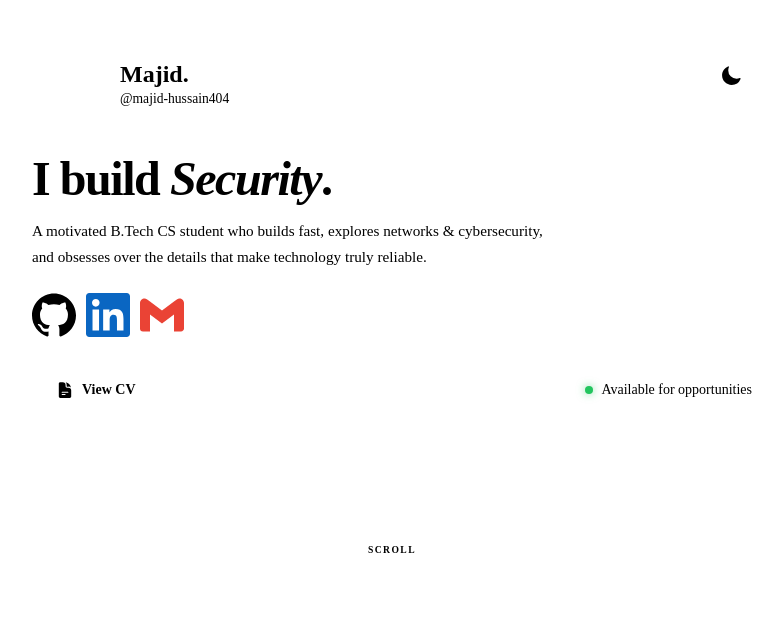
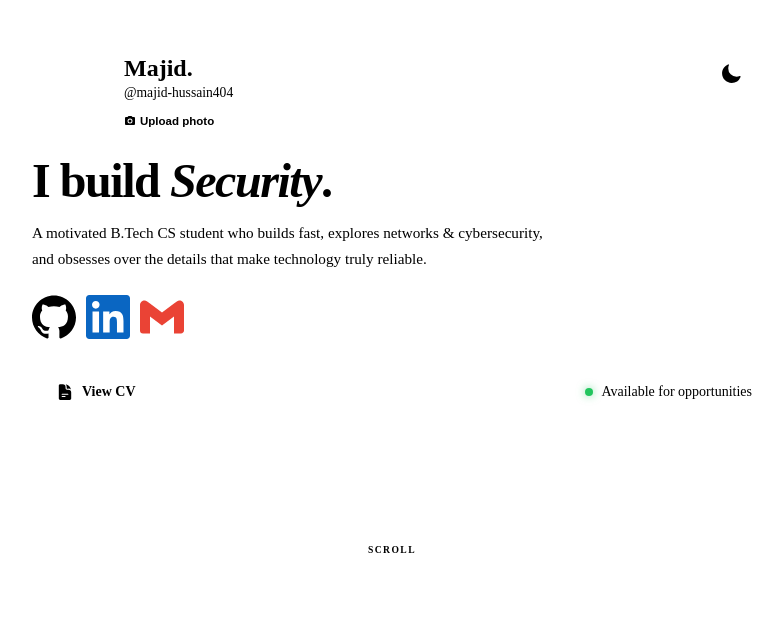
Before and after one commit to Majid-Hussain404/majid-hussain404.github.io, a React (Vite) app: page / in a window 1280 px wide. Shown: the part 175-800 px from the top of the page, without its empty margins (248-1031 px from the left). Built offline with nearby package versions, Linux system fonts and the light colour scheme; the HTML template or start-up script is replaced by a standard one; a web font is replaced by a local one.

Commit message:
feat: add hero section, project components, custom hooks, and SVG icons

```diff
--- a/src/components/HeroSection.jsx
+++ b/src/components/HeroSection.jsx
@@ -1,3 +1,4 @@
+import { useState, useRef, useEffect } from 'react';
 import { useTheme, useRotatingWords } from '../hooks';
 import {
   SunIcon,
@@ -6,6 +7,8 @@ import {
   LinkedInIcon,
   EmailIcon,
   DocumentIcon,
+  CameraIcon,
+  CloseIcon,
 } from './Icons';
 import resumePdf from './My resume .pdf';
 
@@ -14,6 +17,36 @@ const rotatingWords = ['Networks', 'WebApps', 'Security', 'Systems', 'Software']
 export default function HeroSection() {
   const { theme, toggleTheme } = useTheme();
   const { word, visible } = useRotatingWords(rotatingWords);
+
+  const fileInputRef = useRef(null);
+  const [avatarImage, setAvatarImage] = useState(() => {
+    return localStorage.getItem('majid_portfolio_avatar') || null;
+  });
+  const [isHovered, setIsHovered] = useState(false);
+
+  const handleImageUpload = (e) => {
+    const file = e.target.files[0];
+    if (file) {
+      if (file.size > 5 * 1024 * 1024) {
+        alert('File size should be less than 5MB');
+        return;
+      }
+      const reader = new FileReader();
+      reader.onloadend = () => {
+        const result = reader.result;
+        setAvatarImage(result);
+        localStorage.setItem('majid_portfolio_avatar', result);
+      };
+      reader.readAsDataURL(file);
+    }
+  };
+
+  const handleRemovePhoto = (e) => {
+    e.stopPropagation();
+    setAvatarImage(null);
+    localStorage.removeItem('majid_portfolio_avatar');
+    if (fileInputRef.current) fileInputRef.current.value = '';
+  };
 
   return (
     <section
@@ -36,6 +69,15 @@ export default function HeroSection() {
           pointerEvents: 'none',
           background: 'radial-gradient(ellipse at center, transparent 20%, var(--bg))',
         }}
+      />
+
+      {/* Hidden File Input for Avatar Upload */}
+      <input
+        type="file"
+        ref={fileInputRef}
+        accept="image/*"
+        onChange={handleImageUpload}
+        style={{ display: 'none' }}
       />
 
       {/* Hero Card */}
@@ -73,26 +115,76 @@ export default function HeroSection() {
             }}
           >
             <div style={{ display: 'flex', gap: '16px', alignItems: 'center' }}>
-              {/* Avatar initials */}
+              {/* Profile Avatar Container */}
               <div
+                onClick={() => fileInputRef.current?.click()}
+                onMouseEnter={() => setIsHovered(true)}
+                onMouseLeave={() => setIsHovered(false)}
+                title="Click to upload profile photo"
                 style={{
-                  width: '72px',
-                  height: '72px',
+                  position: 'relative',
+                  width: '76px',
+                  height: '76px',
                   borderRadius: '50%',
                   border: '2px solid var(--border)',
                   overflow: 'hidden',
                   flexShrink: 0,
-                  background: 'linear-gradient(135deg, var(--accent), #8b5cf6)',
+                  cursor: 'pointer',
+                  background: avatarImage
+                    ? 'none'
+                    : 'linear-gradient(135deg, var(--accent), #8b5cf6)',
                   display: 'flex',
                   alignItems: 'center',
                   justifyContent: 'center',
-                  color: '#fff',
-                  fontWeight: 800,
-                  fontSize: '1.5rem',
-                  fontFamily: 'var(--font-sans)',
+                  boxShadow: 'var(--shadow)',
+                  transition: 'all 0.3s ease',
                 }}
               >
-                MH
+                {avatarImage ? (
+                  <img
+                    src={avatarImage}
+                    alt="Majid Hussain"
+                    style={{
+                      width: '100%',
+                      height: '100%',
+                      objectFit: 'cover',
+                    }}
+                  />
+                ) : (
+                  <span
+                    style={{
+                      color: '#fff',
+                      fontWeight: 800,
+                      fontSize: '1.5rem',
+                      fontFamily: 'var(--font-sans)',
+                    }}
+                  >
+                    MH
+                  </span>
+                )}
+
+                {/* Hover overlay with camera icon */}
+                <div
+                  style={{
+                    position: 'absolute',
+                    inset: 0,
+                    background: 'rgba(0,0,0,0.55)',
+                    color: '#ffffff',
+                    display: 'flex',
+                    flexDirection: 'column',
+                    alignItems: 'center',
+                    justifyContent: 'center',
+                    gap: '2px',
+                    opacity: isHovered ? 1 : 0,
+                    transition: 'opacity 0.2s ease',
+                    backdropFilter: 'blur(2px)',
+                  }}
+                >
+                  <CameraIcon size={18} />
+                  <span style={{ fontSize: '0.55rem', fontWeight: 700, textTransform: 'uppercase' }}>
+                    {avatarImage ? 'Change' : 'Upload'}
+                  </span>
+                </div>
               </div>
               <div>
                 <h1
@@ -116,6 +208,45 @@ export default function HeroSection() {
                 >
                   @majid-hussain404
                 </p>
+                <div style={{ display: 'flex', alignItems: 'center', gap: '8px', marginTop: '4px' }}>
+                  <button
+                    onClick={() => fileInputRef.current?.click()}
+                    style={{
+                      background: 'none',
+                      border: 'none',
+                      padding: 0,
+                      fontSize: '0.72rem',
+                      fontWeight: 600,
+                      color: 'var(--accent)',
+                      cursor: 'pointer',
+                      display: 'inline-flex',
+                      alignItems: 'center',
+                      gap: '4px',
+                    }}
+                  >
+                    <CameraIcon size={12} />
+                    {avatarImage ? 'Change photo' : 'Upload photo'}
+                  </button>
+                  {avatarImage && (
+                    <>
+                      <span style={{ fontSize: '0.7rem', color: 'var(--text-muted)' }}>•</span>
+                      <button
+                        onClick={handleRemovePhoto}
+                        style={{
+                          background: 'none',
+                          border: 'none',
+                          padding: 0,
+                          fontSize: '0.72rem',
+                          fontWeight: 500,
+                          color: 'var(--text-muted)',
+                          cursor: 'pointer',
+                        }}
+                      >
+                        Remove
+                      </button>
+                    </>
+                  )}
+                </div>
               </div>
             </div>
             <button
--- a/src/components/Icons.jsx
+++ b/src/components/Icons.jsx
@@ -238,3 +238,18 @@ export function CloseIcon({ size = 20 }) {
     </svg>
   );
 }
+
+export function CameraIcon({ size = 16 }) {
+  return (
+    <svg
+      stroke="currentColor"
+      fill="currentColor"
+      strokeWidth="0"
+      viewBox="0 0 24 24"
+      width={size}
+      height={size}
+    >
+      <path d="M4 4h3l2-2h6l2 2h3a2 2 0 0 1 2 2v12a2 2 0 0 1-2 2H4a2 2 0 0 1-2-2V6a2 2 0 0 1 2-2zm8 3a5 5 0 1 0 0 10 5 5 0 0 0 0-10zm0 2a3 3 0 1 1 0 6 3 3 0 0 1 0-6z" />
+    </svg>
+  );
+}
```
